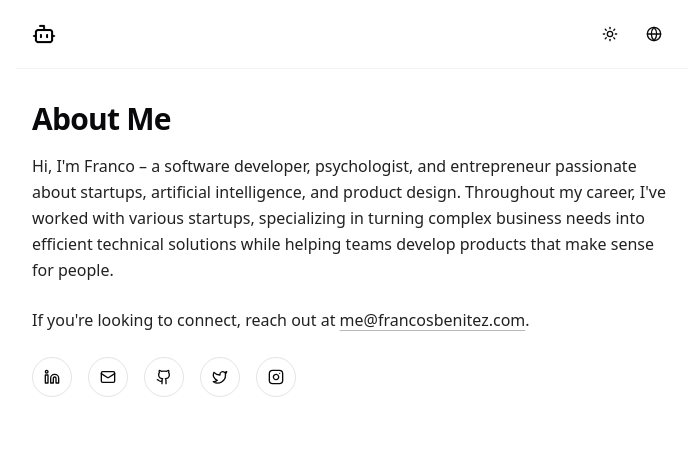
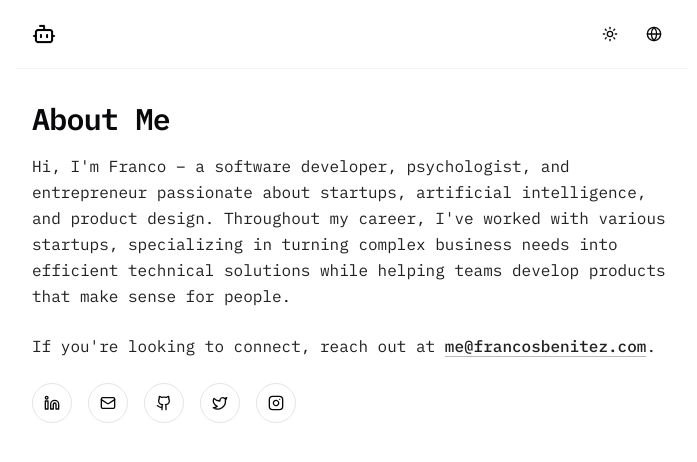
Before and after one commit to francosbenitez/francosbenitez.com, a Next.js app: page /en in a window 1280 px wide. Shown: the top 462 px of the page, without its empty margins (288-985 px from the left). Built offline with nearby package versions, Linux system fonts and the light colour scheme.

Commit message:
feat: ibmplexmono font

```diff
--- a/app/layout.tsx
+++ b/app/layout.tsx
@@ -1,14 +1,14 @@
 import type React from "react";
 import type { Metadata } from "next";
-import { Inter } from "next/font/google";
+import { IBM_Plex_Mono } from "next/font/google";
 import "./globals.css";
 import { LanguageProvider } from "@/components/language-provider";
 import { ThemeProvider } from "@/components/theme-provider";
 import { PostHogProvider } from "@/providers/posthog";
 
-const inter = Inter({
+const ibmPlexMono = IBM_Plex_Mono({
   subsets: ["latin"],
-  variable: "--font-inter",
+  weight: ["100", "200", "300", "400", "500", "600", "700"],
 });
 
 export const metadata: Metadata = {
@@ -22,7 +22,7 @@ export default function RootLayout({
   children: React.ReactNode;
 }>) {
   return (
-    <html lang="en" suppressHydrationWarning className={inter.variable}>
+    <html lang="en" suppressHydrationWarning className={ibmPlexMono.className}>
       <PostHogProvider>
         <body className="bg-background antialiased">
           <div className="max-w-2xl mx-auto">
```
